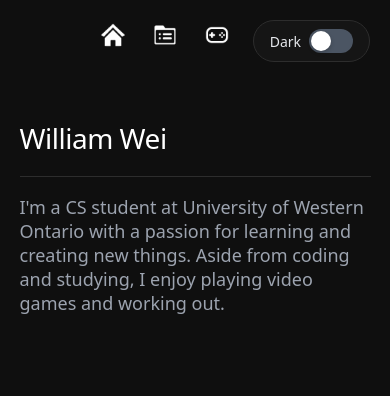
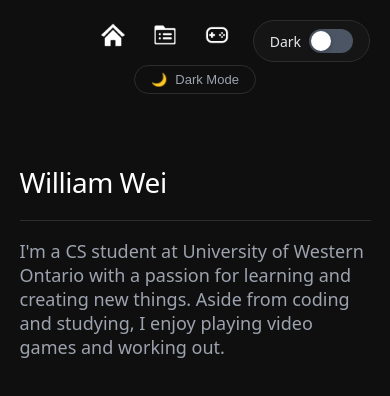
Before and after one commit to will1234510/my-portfolio, a React (Create React App) app: page / in a window 390 px wide. Shown: the top 396 px of the page. Built offline with nearby package versions, Linux system fonts and the light colour scheme.

Commit message:
light/dark mode switch mobile under buttons and scroll reset

```diff
--- a/src/components/Layout.jsx
+++ b/src/components/Layout.jsx
@@ -21,8 +21,6 @@ function NavButton({ onClick, iconSrc, label, color, widthExpanded, isActive, co
     alignItems: 'center',
     justifyContent: 'center',
     gap: '8px',
-    // CHANGED: Removed 'isActive' from background color.
-    // Now it only shows the bubble when you actually HOVER over it.
     backgroundColor: isHovered ? colors.navHover : 'transparent',
     color: isActive || isHovered ? colors.text : colors.textSecondary,
     border: 'none',
@@ -61,15 +59,18 @@ function NavButton({ onClick, iconSrc, label, color, widthExpanded, isActive, co
 export default function Layout({ children }) {
   const navigate = useNavigate();
   const location = useLocation();
-  const { colors, isDark } = useTheme();
+  // Make sure toggleTheme is available from your context
+  const { colors, isDark, toggleTheme } = useTheme();
   const [isMobile, setIsMobile] = useState(window.innerWidth <= 768);
 
+  // 1. Handle Window Resize
   useEffect(() => {
     const handleResize = () => setIsMobile(window.innerWidth <= 768);
     window.addEventListener('resize', handleResize);
     return () => window.removeEventListener('resize', handleResize);
   }, []);
 
+  // 2. Handle Background Colors
   useEffect(() => {
     document.body.style.backgroundColor = colors.background;
     document.body.style.color = colors.text;
@@ -81,6 +82,11 @@ export default function Layout({ children }) {
     }
     metaThemeColor.content = colors.background;
   }, [colors]);
+
+  // 3. NEW: Scroll Reset on Page Change
+  useEffect(() => {
+    window.scrollTo(0, 0);
+  }, [location.pathname]);
 
   return (
     <div style={{
@@ -96,11 +102,10 @@ export default function Layout({ children }) {
       {/* Navigation */}
       <nav style={{
         display: 'flex', justifyContent: 'center', alignItems: 'center',
-        padding: isMobile ? '15px 0' : '30px 0',
+        padding: isMobile ? '15px 0 10px 0' : '30px 0', // Slightly reduced bottom padding on mobile
         gap: isMobile ? '12px' : '8px',
         width: '100%', position: 'sticky', top: 0, zIndex: 100,
         backgroundColor: colors.background,
-        // CHANGED: Removed the conditional borderBottom entirely
         borderBottom: 'none'
       }}>
         <NavButton onClick={() => navigate('/')} iconSrc="home.webp" label="Home" color="#22c55e" widthExpanded="112px" isActive={location.pathname === '/'} colors={colors} isDark={isDark} />
@@ -108,6 +113,34 @@ export default function Layout({ children }) {
         <NavButton onClick={() => navigate('/hobbies')} iconSrc="game.png" label="Hobbies" color="#a855f7" widthExpanded="124px" isActive={location.pathname === '/hobbies'} colors={colors} isDark={isDark} />
         <NavButton onClick={() => navigate('/resume')} iconSrc="doc.png" label="Resume" color="#3b82f6" widthExpanded="128px" isActive={location.pathname === '/resume'} colors={colors} isDark={isDark} />
       </nav>
+
+      {/* NEW: Mobile Only Theme Switch */}
+      {isMobile && (
+        <div style={{ marginBottom: '20px' }}>
+          <button
+            onClick={toggleTheme}
+            style={{
+              background: 'transparent',
+              border: `1px solid ${colors.border}`,
+              borderRadius: '20px',
+              padding: '6px 16px',
+              color: colors.textSecondary,
+              fontSize: '13px',
+              cursor: 'pointer',
+              display: 'flex',
+              alignItems: 'center',
+              gap: '8px',
+              fontWeight: 500
+            }}
+          >
+            {isDark ? (
+              <><span>🌙</span> Dark Mode</>
+            ) : (
+              <><span>☀️</span> Light Mode</>
+            )}
+          </button>
+        </div>
+      )}
 
       {/* Main Content Area */}
       <main style={{
```
